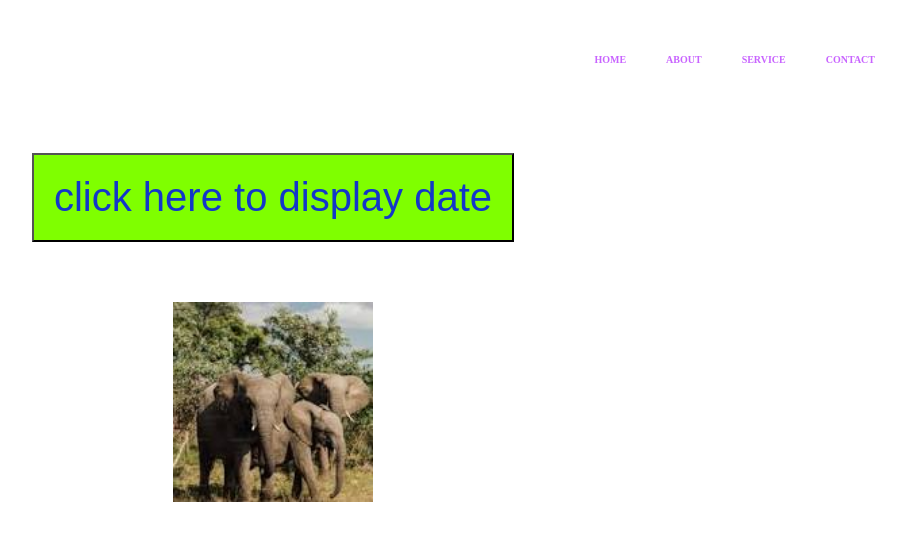
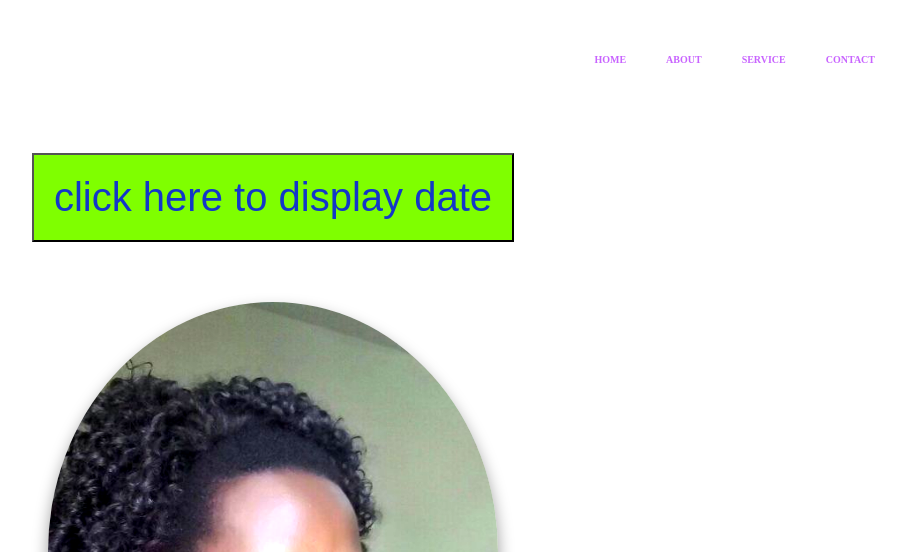
Before and after one commit to Tumumanye-Nelson/FirstOfIt-sWebsite, a plain HTML site: page index.html in a window 1280 px wide. Shown: the top 552 px of the page, without its empty margins (367-1273 px from the left). Drawn offline with Linux system fonts and the light colour scheme.

Commit message:
added img and css

```diff
--- a/index.css
+++ b/css/index.css
@@ -35,12 +35,22 @@ color:  hsl(240, 2%, 26%);
        margin-top: 60px;
 
 }
-.hello img{
-background-image: url(animal2.jpeg);
-background-position: center;
-background-repeat: repeat;
-background-size: cover;
+.hello img {
+    display: block;
+    margin: 0 auto;
+    filter: brightness(1.2) contrast(1.1) saturate(1.2);
 }
+.hello img {
+    filter: brightness(1.2) contrast(1.1) saturate(1.2);
+    box-shadow: 0 8px 16px rgba(0, 0, 0, 0.4);
+    border-radius: 10px;
+    border-radius: 50%;
+}
+.hello img:hover {
+    transform: scale(1.05);
+    transition: all 0.3s ease-in-out;
+}
+
 .me{
 text-align: center;
 padding: 0px;
--- a/index.html
+++ b/index.html
@@ -5,7 +5,7 @@
           <meta charset="UTF-8">
           <meta name="viewport" content="width=device-width, initial-scale=1.0">
           <title>Document</title>
-          <link rel="stylesheet" href="index.css">
+          <link rel="stylesheet" href="/css/index.css">
 </head>
 <body>
           <nav>
@@ -22,11 +22,11 @@
 
 </div>
 <div class="hello">
-<img src="/animal2.jpeg" alt=""width="200" height="200"><br><br>
+<img src="/img/bredah.jpg" alt=""width="450px" height="500px"><br><br>
 </div>
 </div>
 <p id="demo">Hello</p>
 
-<script src="index.js"></script>
+<script src="/index.js"></script>
 </body>
 </html>
```
Also changed, not shown: img/bredah.jpg (added).
